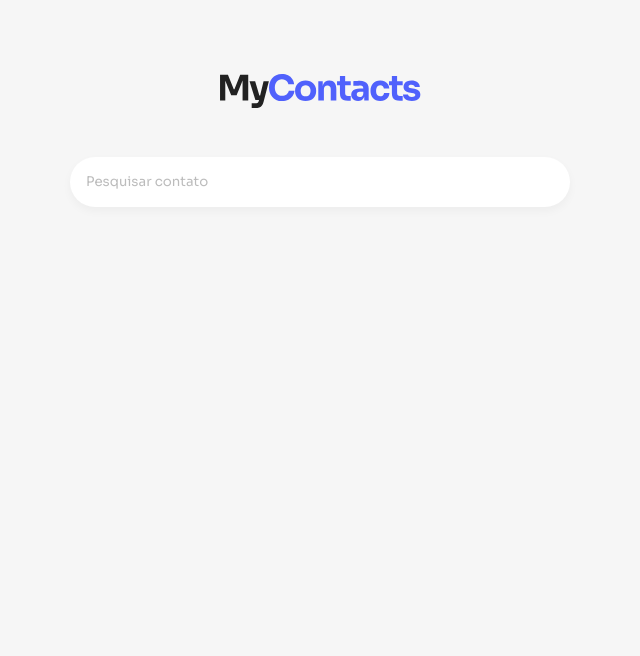
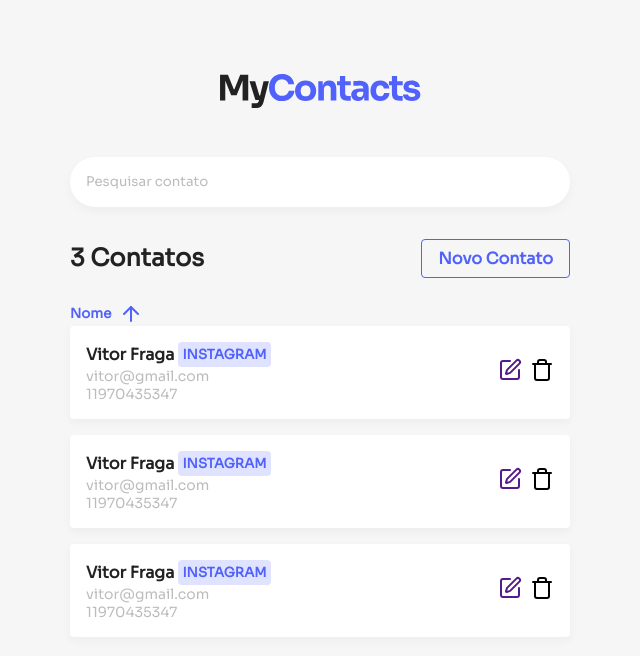
Before and after one commit to vitoorfraga/my-contacts-ui, a React (Vite) app: page / in a window 1280 px wide. Shown: the top 656 px of the page, without its empty margins (320-960 px from the left). Built offline with nearby package versions, Linux system fonts and the light colour scheme.

Commit message:
feat: add ContactsList

```diff
--- a/package.json
+++ b/package.json
@@ -10,6 +10,7 @@
     "preview": "vite preview"
   },
   "dependencies": {
+    "lucide-react": "^0.477.0",
     "react": "^19.0.0",
     "react-dom": "^19.0.0",
     "styled-components": "^6.1.15"
--- a/src/assets/styles/global.js
+++ b/src/assets/styles/global.js
@@ -13,7 +13,8 @@ export default createGlobalStyle`
     -webkit-font-smoothing: antialiased;
     -moz-osx-font-smoothing: grayscale;
 
-    background-color: ${({ theme }) => theme.backgroundColor};
+    background-color: ${({ theme }) => theme.colors.background};
+    color: ${({theme}) => theme.colors.gray[900]};
   }
 
   button {
--- a/src/assets/styles/themes/default.js
+++ b/src/assets/styles/themes/default.js
@@ -1,3 +1,15 @@
 export const defaultTheme = {
-  backgroundColor: "#F6F6F6"
+  colors: {
+    background: "#F6F6F6",
+    primary: {
+      lighter: "#E0E3FF",
+      light: "#6674F4",
+      main: '#5061FC',
+      dark: "#3346F0"
+    },
+    gray: {
+      900: "#222222",
+      200: "#BCBCBC"
+    }
+  }
 }
--- a/src/components/App/index.jsx
+++ b/src/components/App/index.jsx
@@ -3,6 +3,7 @@ import GlobalStyles from "../../assets/styles/global"
 import { defaultTheme } from "../../assets/styles/themes/default"
 import { Container } from "./styles"
 import { Header } from "../Header"
+import { ContactsList } from "../ContactsList"
 
 
 function App() {
@@ -12,6 +13,7 @@ function App() {
     <GlobalStyles />
       <Container>
         <Header />
+        <ContactsList />
       </Container>
     </ThemeProvider>
     </>
--- /dev/null
+++ b/src/components/ContactsList/index.jsx
@@ -0,0 +1,89 @@
+import { LucideEdit } from "lucide-react"
+import { Card, Container, Header, ListContainer } from "./styles"
+import { LucideArrowUp } from "lucide-react"
+import { LucideTrash } from "lucide-react"
+
+export const ContactsList = () => {
+  return (
+    <Container>
+      <Header>
+        <strong> 3 Contatos </strong>
+
+        <a href="">Novo Contato</a>
+      </Header>
+
+      <ListContainer>
+        <header>
+          <button type="button">
+            Nome
+            <LucideArrowUp />
+          </button>
+        </header>
+
+
+        <Card>
+          <div className="info">
+            <div className="contact-name">
+              <strong>Vitor Fraga</strong>
+              <small>instagram</small>
+            </div>
+            <span>vitor@gmail.com</span>
+            <span>11970435347</span>
+          </div>
+
+          <div className="actions">
+            <a href="">
+              <LucideEdit />
+            </a>
+
+            <button>
+              <LucideTrash />
+            </button>
+          </div>
+        </Card>
+
+        <Card>
+          <div className="info">
+            <div className="contact-name">
+              <strong>Vitor Fraga</strong>
+              <small>instagram</small>
+            </div>
+            <span>vitor@gmail.com</span>
+            <span>11970435347</span>
+          </div>
+
+          <div className="actions">
+            <a href="">
+              <LucideEdit />
+            </a>
+
+            <button>
+              <LucideTrash />
+            </button>
+          </div>
+        </Card>
+
+        <Card>
+          <div className="info">
+            <div className="contact-name">
+              <strong>Vitor Fraga</strong>
+              <small>instagram</small>
+            </div>
+            <span>vitor@gmail.com</span>
+            <span>11970435347</span>
+          </div>
+
+          <div className="actions">
+            <a href="">
+              <LucideEdit />
+            </a>
+
+            <button>
+              <LucideTrash />
+            </button>
+          </div>
+        </Card>
+      </ListContainer>
+    </Container>
+  )
+}
--- /dev/null
+++ b/src/components/ContactsList/styles.js
@@ -0,0 +1,100 @@
+import styled from "styled-components";
+
+export const Container = styled.div`
+  margin-top: 32px;
+`
+
+export const Header = styled.header`
+
+  display: flex;
+  align-items: center;
+  justify-content: space-between;
+
+
+  strong {
+    font-size: 24px;
+    color: #222;
+  }
+
+  a {
+    color: ${({ theme }) => theme.colors.primary.main};
+    text-decoration: none;
+    font-weight: bold;
+    padding: 8px 16px;
+    border: 1px solid ${({ theme }) => theme.colors.primary.main};
+    border-radius: 4px;
+    transition: all .2s ease-in;
+
+    &:hover {
+    background: ${({ theme }) => theme.colors.primary.main};
+    color: #fff;
+    }
+  }
+`
+
+export const ListContainer = styled.div`
+  margin-top: 24px;
+
+  header {
+    margin-bottom: 8x;
+    button {
+      background-color: transparent;
+      border: none;
+      display: flex;
+      align-items: center;
+      gap: 8px;
+      color: ${({ theme }) => theme.colors.primary.main};
+      font-weight: bold;
+    }
+  }
+`;
+
+export const Card = styled.div`
+  background-color: #FFF;
+  box-shadow: 0px 4px 10px rgba(0, 0, 0, 0.04);
+  padding: 16px;
+  border-radius: 4px;
+  display: flex;
+  align-items: center;
+  justify-content: space-between;
+
+  & + & {
+    margin-top: 16px;
+  }
+
+
+  .info {
+    .contact-name {
+      display: flex;
+      align-items: center;
+
+      small {
+        background: ${({ theme }) => theme.colors.primary.lighter};
+        color: ${({ theme }) => theme.colors.primary.main};
+        font-weight: bold;
+        text-transform: uppercase;
+        padding: 4px;
+        border-radius: 4px;
+        margin-left: 4px;
+      }
+    }
+
+    span {
+      display: block;
+      font-size: 14px;
+      color: ${({theme}) => theme.colors.gray[200]};
+    }
+  }
+
+  .actions {
+
+    display: flex;
+    align-items: center;
+    gap: 8px;
+
+    button {
+      background-color: transparent;
+      border: none;
+    }
+  }
+`
```
Also changed, not shown: 1 other file (tests, documents, lock files or other folders).
